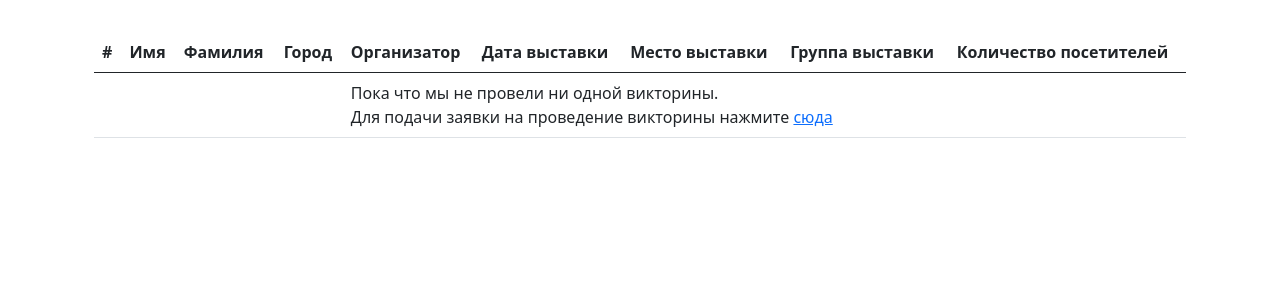
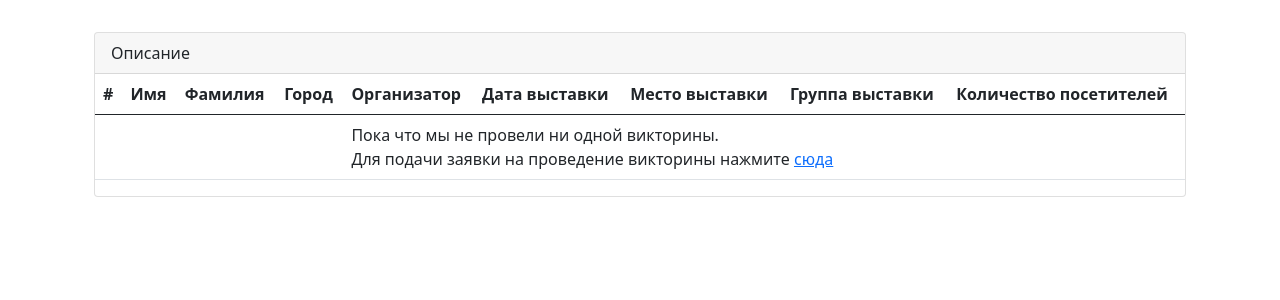
Before and after one commit to StGrail/goodhack, a Django app: page /quizzes_reports in a window 1280 px wide. Shown: the part 86-386 px from the top of the page. Run offline with Django 3.2, Linux system fonts and the light colour scheme; data that the repository does not hold is empty; style sheets or scripts are compiled from the project's sources; some libraries are stand-ins or nearby versions.

Commit message:
Add tables description

```diff
--- a/application_forms/templates/reports/exhibition_reports.html
+++ b/application_forms/templates/reports/exhibition_reports.html
@@ -3,7 +3,8 @@
 {% load crispy_forms_tags %}
 {% block content %}
 
-
+<div class="card">
+    <div class="card-header">Описание</div>
     <div class="table-responsive-sm table-responsive-md table-responsive-lg">
         <table class="table">
             <thead>
@@ -46,6 +47,7 @@
             </tbody>
         </table>
     </div>
+</div>
 
 
 {% endblock %}
--- a/application_forms/templates/reports/quizzes_reports.html
+++ b/application_forms/templates/reports/quizzes_reports.html
@@ -3,8 +3,9 @@
 {% load crispy_forms_tags %}
 {% block content %}
 
-
-<div class="table-responsive-sm table-responsive-md table-responsive-lg">
+<div class="card">
+    <div class="card-header">Описание</div>
+    <div class="table-responsive-sm table-responsive-md table-responsive-lg">
     <table class="table">
         <thead>
         <tr>
```
Lines whose indentation alone changed are shown as unchanged.
